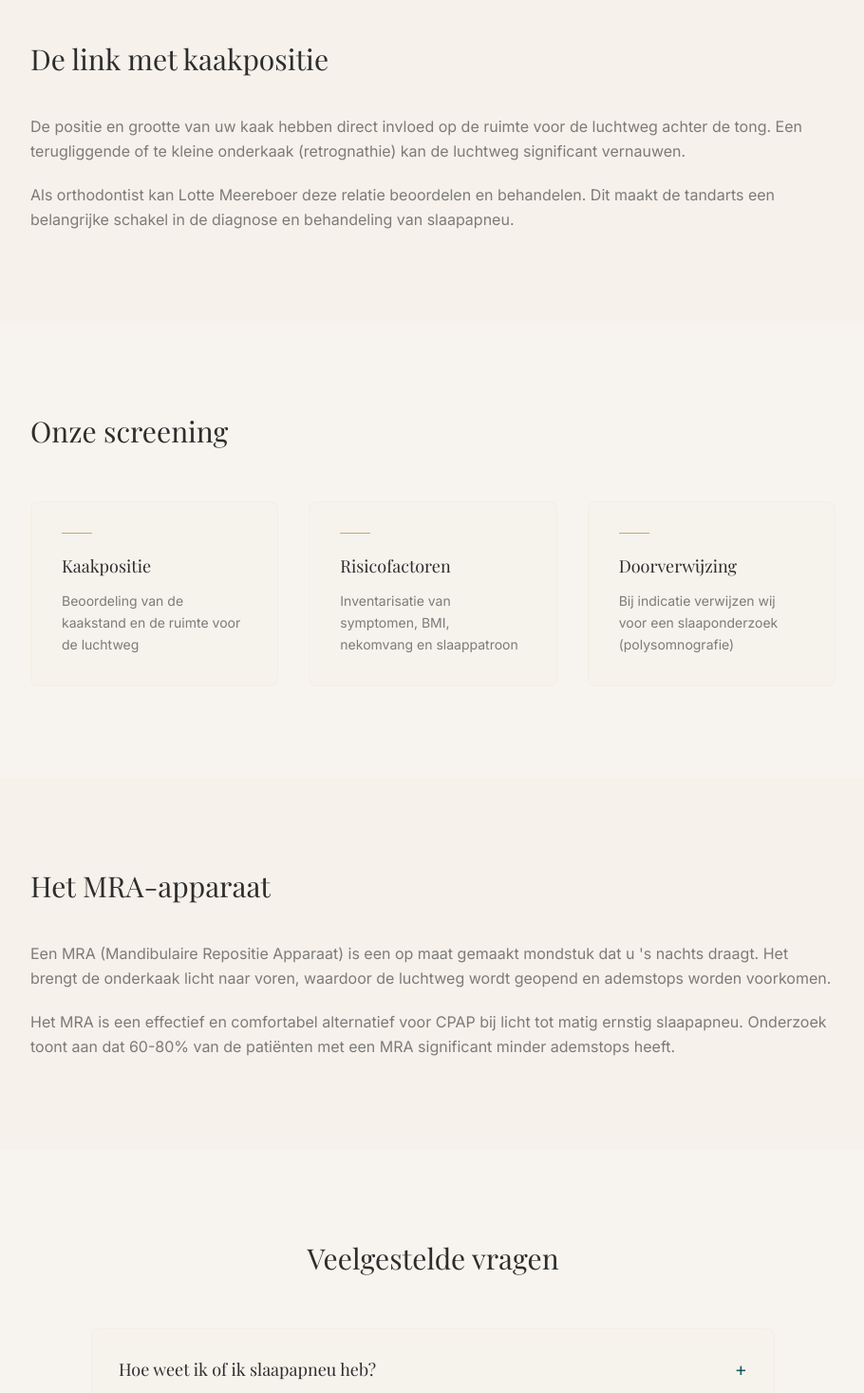
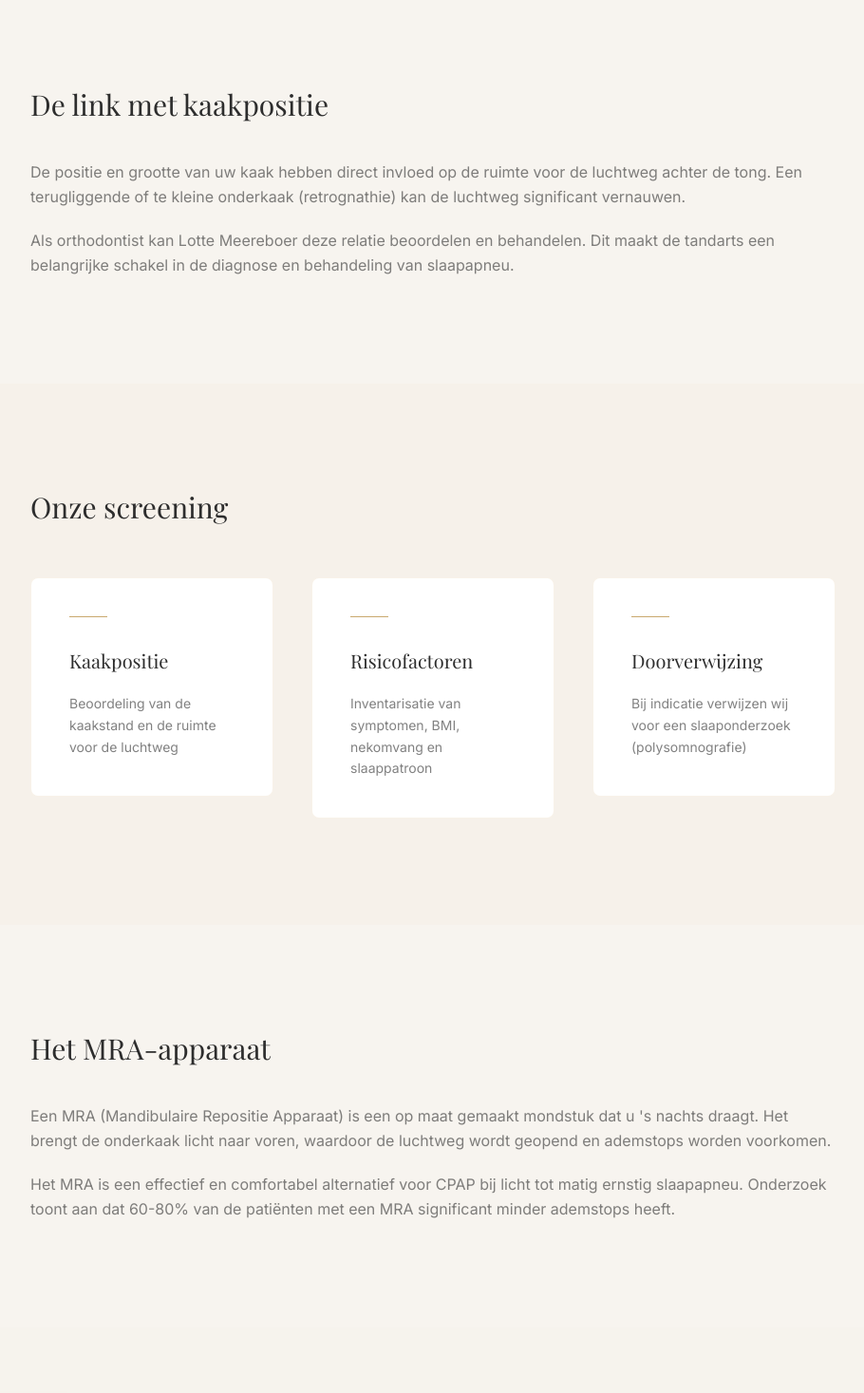
Before and after one commit to MB11-code/longevity-aevora, a Next.js app: page /slaapapneu in a window 1280 px wide. Shown: the part 1330-2797 px from the top of the page at 95% size, without its empty margins (184-1094 px from the left). Built offline with nearby package versions, Linux system fonts and the light colour scheme; a web font is replaced by a local one.

Commit message:
Slaapapneu page: match homepage styling (ScrollReveal, py-28, bg-offwhite, card styles)

```diff
--- a/app/slaapapneu/content.tsx
+++ b/app/slaapapneu/content.tsx
@@ -9,8 +9,9 @@ export function SlaapapneuContent() {
 
   return (
     <>
-      <section className="py-28 bg-sand/10">
+      <section className="py-28 bg-offwhite">
         <div className="max-w-4xl mx-auto px-6">
+          <ScrollReveal>
             <p className="text-gold text-xs tracking-[0.35em] uppercase mb-4">{t("Screening & Behandeling", "Screening & Treatment")}</p>
             <h1 className="font-playfair text-4xl md:text-6xl mb-8">{t("Slaapapneu screening", "Sleep apnea screening")}</h1>
             <p className="text-xl text-charcoal/60 max-w-2xl leading-relaxed">
@@ -22,11 +23,13 @@ export function SlaapapneuContent() {
             <div className="mt-10 inline-block border border-gold/40 text-gold px-6 py-3 rounded-lg text-xs tracking-[0.2em] uppercase">
               {t("Binnenkort volledig beschikbaar", "Coming soon")}
             </div>
+          </ScrollReveal>
         </div>
       </section>
 
-      <section className="py-24">
+      <section className="py-28 bg-sand/10">
         <div className="max-w-4xl mx-auto px-6">
+          <ScrollReveal>
             <h2 className="font-playfair text-3xl mb-10">{t("Wat is slaapapneu?", "What is sleep apnea?")}</h2>
             <div className="space-y-5 text-charcoal/60 leading-relaxed">
               <p>
@@ -57,11 +60,13 @@ export function SlaapapneuContent() {
                 )}
               </p>
             </div>
+          </ScrollReveal>
         </div>
       </section>
 
-      <section className="py-24 bg-sand/10">
+      <section className="py-28 bg-offwhite">
         <div className="max-w-4xl mx-auto px-6">
+          <ScrollReveal>
             <h2 className="font-playfair text-3xl mb-10">{t("De link met kaakpositie", "The link with jaw position")}</h2>
             <div className="space-y-5 text-charcoal/60 leading-relaxed">
               <p>
@@ -77,30 +82,36 @@ export function SlaapapneuContent() {
                 )}
               </p>
             </div>
+          </ScrollReveal>
         </div>
       </section>
 
-      <section className="py-24">
+      <section className="py-28 bg-sand/10">
         <div className="max-w-4xl mx-auto px-6">
+          <ScrollReveal>
             <h2 className="font-playfair text-3xl mb-14">{t("Onze screening", "Our screening")}</h2>
-          <div className="grid md:grid-cols-3 gap-8">
+          </ScrollReveal>
+          <div className="grid md:grid-cols-3 gap-10">
             {[
               [t("Kaakpositie", "Jaw Position"), t("Beoordeling van de kaakstand en de ruimte voor de luchtweg", "Assessment of jaw alignment and airway space")],
               [t("Risicofactoren", "Risk Factors"), t("Inventarisatie van symptomen, BMI, nekomvang en slaappatroon", "Assessment of symptoms, BMI, neck circumference and sleep patterns")],
               [t("Doorverwijzing", "Referral"), t("Bij indicatie verwijzen wij voor een slaaponderzoek (polysomnografie)", "When indicated, we refer for a sleep study (polysomnography)")],
-            ].map(([title, desc]) => (
-              <div key={title} className="p-8 border border-sand/20 bg-sand/5 rounded-lg">
-                <div className="w-8 h-[1px] bg-gold mb-5" />
-                <h3 className="font-playfair text-lg mb-3">{title}</h3>
+            ].map(([title, desc], i) => (
+              <ScrollReveal key={title} staggerIndex={i}>
+                <div className="p-10 bg-white border border-sand/30 rounded-lg">
+                  <div className="w-10 h-[1px] bg-gold mb-8" />
+                  <h3 className="font-playfair text-xl mb-5">{title}</h3>
                   <p className="text-sm text-charcoal/60 leading-relaxed">{desc}</p>
                 </div>
+              </ScrollReveal>
             ))}
           </div>
         </div>
       </section>
 
-      <section className="py-24 bg-sand/10">
+      <section className="py-28 bg-offwhite">
         <div className="max-w-4xl mx-auto px-6">
+          <ScrollReveal>
             <h2 className="font-playfair text-3xl mb-10">{t("Het MRA-apparaat", "The MRA device")}</h2>
             <div className="space-y-5 text-charcoal/60 leading-relaxed">
               <p>
@@ -116,12 +127,16 @@ export function SlaapapneuContent() {
                 )}
               </p>
             </div>
+          </ScrollReveal>
         </div>
       </section>
 
-      <section className="py-24">
+      <section className="py-28 bg-sand/5">
         <div className="max-w-3xl mx-auto px-6">
-          <h2 className="font-playfair text-3xl text-center mb-14">{t("Veelgestelde vragen", "Frequently asked questions")}</h2>
+          <ScrollReveal>
+            <p className="text-gold text-xs tracking-[0.35em] uppercase mb-4 text-center">FAQ</p>
+            <h2 className="font-playfair text-3xl md:text-4xl text-center mb-20">{t("Veelgestelde vragen", "Frequently asked questions")}</h2>
+          </ScrollReveal>
           <div className="space-y-4">
             {([
               [
@@ -140,28 +155,32 @@ export function SlaapapneuContent() {
                 t("Is slaapapneu gevaarlijk?", "Is sleep apnea dangerous?"),
                 t("Onbehandeld slaapapneu verhoogt het risico op hart- en vaatziekten, beroerte, diabetes type 2 en verkeersongevallen significant.", "Untreated sleep apnea significantly increases the risk of cardiovascular disease, stroke, type 2 diabetes and traffic accidents."),
               ],
-            ] as [string, string][]).map(([q, a]) => (
-              <details key={q} className="group bg-sand/5 border border-sand/20 p-7 rounded-lg">
+            ] as [string, string][]).map(([q, a], i) => (
+              <ScrollReveal key={q} staggerIndex={i}>
+                <details className="group bg-white border border-sand/20 p-7 rounded-lg">
                   <summary className="cursor-pointer list-none flex justify-between items-center">
                     <span className="font-playfair text-lg pr-6">{q}</span>
                     <span className="text-teal text-xl shrink-0 group-open:rotate-45 transition-transform duration-200">+</span>
                   </summary>
                   <p className="mt-5 text-charcoal/60 leading-relaxed text-sm">{a}</p>
                 </details>
+              </ScrollReveal>
             ))}
           </div>
         </div>
       </section>
 
-      <section className="py-24 bg-teal text-offwhite text-center">
+      <section className="py-28 bg-teal text-offwhite text-center">
         <div className="max-w-2xl mx-auto px-6">
+          <ScrollReveal>
             <h2 className="font-playfair text-3xl md:text-4xl mb-8">
               {t("Benieuwd of u risico loopt op slaapapneu?", "Wondering if you're at risk for sleep apnea?")}
             </h2>
-          <p className="text-offwhite/60 mb-10">{t("Maak een afspraak voor een screening.", "Book a screening appointment.")}</p>
+            <p className="text-offwhite/60 mb-12 leading-relaxed">{t("Maak een afspraak voor een screening.", "Book a screening appointment.")}</p>
             <Link href="/contact" className="inline-block bg-gold text-charcoal px-10 py-4 text-xs tracking-[0.25em] uppercase rounded-lg hover:bg-gold/90 transition-colors">
               {t("Plan een screening", "Book a screening")}
             </Link>
+          </ScrollReveal>
         </div>
       </section>
     </>
```
Lines whose indentation alone changed are shown as unchanged.
